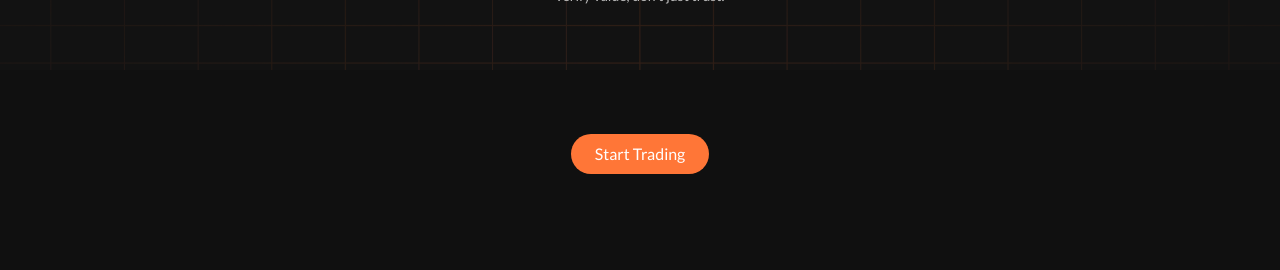
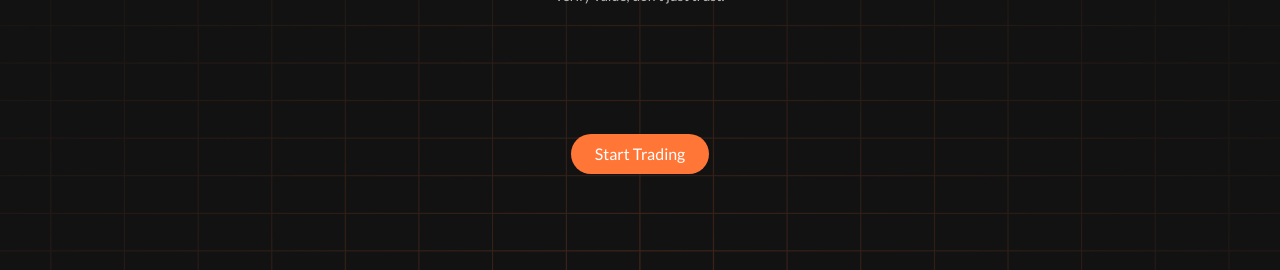
Before and after one commit to 0xTab/sodex-landingpage, a Next.js app: page / in a window 1280 px wide. Shown: the part 5769-6039 px from the top of the page. Built offline with nearby package versions, Linux system fonts and the light colour scheme.

Commit message:
最终简化Content5组件
cgen-d500c1365c854f1e852ec0a78b6db7e7

```diff
--- a/src/components/Content5.tsx
+++ b/src/components/Content5.tsx
@@ -3,15 +3,7 @@ import LandingButton from './LandingButton';
 
 const Content5: React.FC = () => {
   return (
-    <section
-      className="bg-primary flex flex-col items-center justify-center px-4 py-16"
-      style={{
-        backgroundImage: `url('/img/home/content5.webp')`,
-        backgroundSize: 'cover',
-        backgroundPosition: 'center',
-        backgroundRepeat: 'no-repeat'
-      }}
-    >
+    <section className="bg-transparent flex flex-col items-center justify-center px-4 py-16">
       <div className="text-center max-w-4xl mx-auto">
         {/* Final CTA */}
         <div className="mb-8">
```
